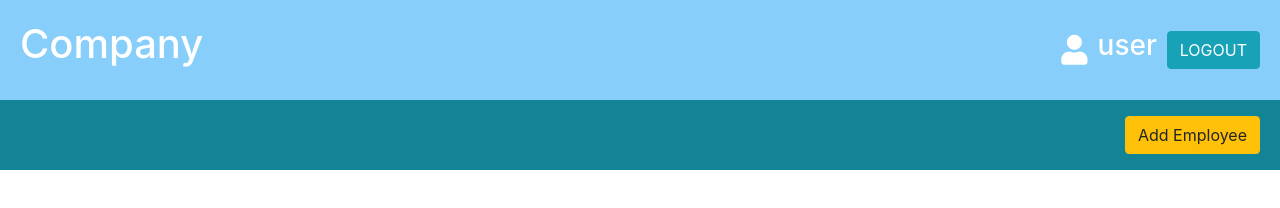
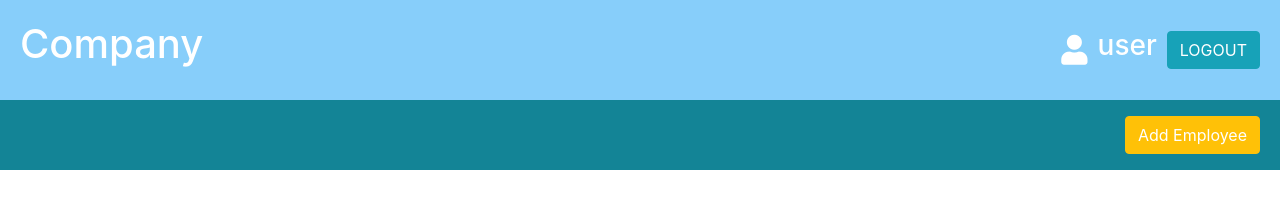
Before and after one commit to hassanraza-dev/employee_app, a plain HTML site: page src/Employees/employees.html in a window 1280 px wide. Drawn offline with nearby package versions, Linux system fonts and the light colour scheme; no server answers.

Commit message:
second commit

```diff
--- a/src/Employees/employees.html
+++ b/src/Employees/employees.html
@@ -64,7 +64,7 @@
 
     <div class="sub_header">
       <div class="add">
-        <button class="btn btn-warning">Add Employee</button>
+        <button class="btn btn-warning" style="color: white;">Add Employee</button>
       </div>
     </div>
 
```
